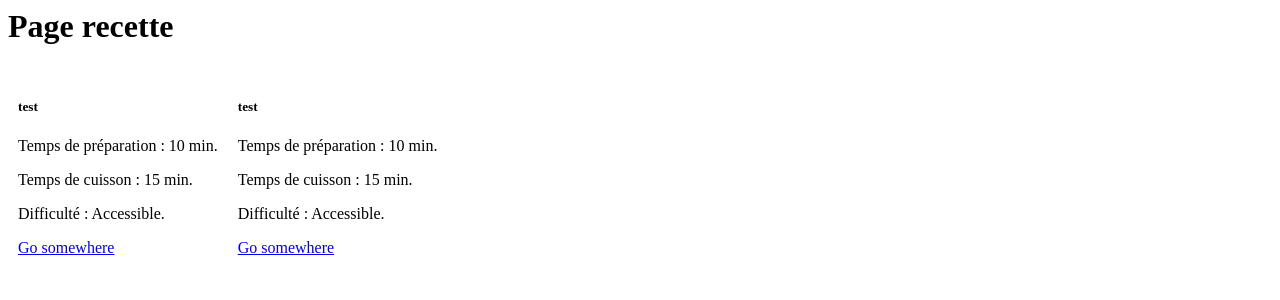
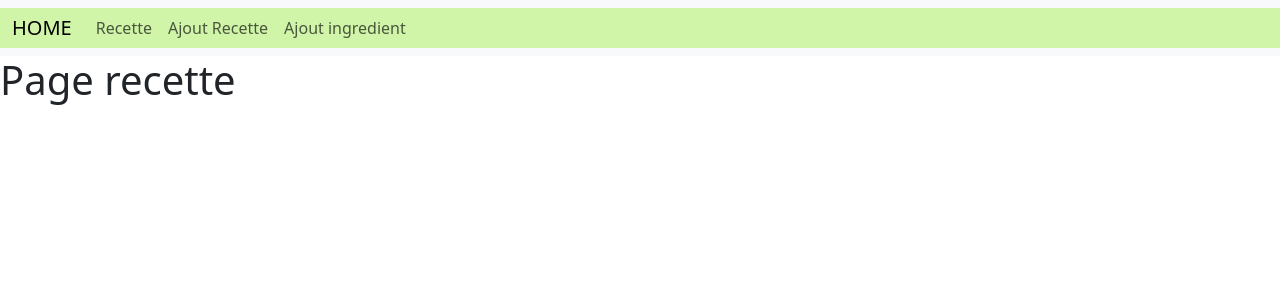
Before and after one commit to LeChatmot/ProjetGroupe1, a PHP site: page /page-recette.php in a window 1280 px wide. Shown: the top 300 px of the page. Run offline with PHP 8.4, Linux system fonts and the light colour scheme.

Commit message:
changement

```diff
--- a/footer.php
+++ b/footer.php
@@ -1,3 +1 @@
 <script src="https://cdn.jsdelivr.net/npm/bootstrap@5.3.2/dist/js/bootstrap.bundle.min.js" integrity="sha384-C6RzsynM9kWDrMNeT87bh95OGNyZPhcTNXj1NW7RuBCsyN/o0jlpcV8Qyq46cDfL" crossorigin="anonymous"></script>
-</body>
-</html>
--- a/header.php
+++ b/header.php
@@ -1,6 +1,14 @@
 <?php
-session_start();
+    session_start();
 
+
+    if(!key_exists('listeIngredients',$_SESSION)){
+      $_SESSION['listeIngredients']=[];
+    }
+    ;
+    if(!key_exists('recettes',$_SESSION)){
+      $_SESSION['recettes']=[];
+    }
 ?>
 
 <!DOCTYPE html>
@@ -11,7 +19,6 @@ session_start();
     <title>Mere Mi-Tone</title>
     <link href="https://cdn.jsdelivr.net/npm/bootstrap@5.3.2/dist/css/bootstrap.min.css" rel="stylesheet" integrity="sha384-T3c6CoIi6uLrA9TneNEoa7RxnatzjcDSCmG1MXxSR1GAsXEV/Dwwykc2MPK8M2HN" crossorigin="anonymous">
 </head>
-<body>
 <header><nav class="navbar navbar-expand-lg bg-body-tertiary">
   <div style="background-color:#D0F5A9;" class="container-fluid">
     <a class="navbar-brand" href="index.php">HOME</a>
@@ -21,13 +28,13 @@ session_start();
     <div class="collapse navbar-collapse" id="navbarSupportedContent">
       <ul class="navbar-nav me-auto mb-2 mb-lg-0">
         <li class="nav-item">
-          <a class="nav-link" href="">Recette</a>
+          <a class="nav-link" href="page-recette.php">Recette</a>
         </li>
         <li class="nav-item">
-          <a class="nav-link" href="">Ajout Recette</a>
+          <a class="nav-link" href="./Ajoutrecettes.php">Ajout Recette</a>
         </li>
         <li class="nav-item">
-          <a class="nav-link" href="">Ajout ingredient</a>
+          <a class="nav-link" href="page-ajout-ingredients.php">Ajout ingredient</a>
         </li>
       </ul>
     </div>
--- a/page-recette.php
+++ b/page-recette.php
@@ -1,43 +1,23 @@
 <?php
-$_SESSION ['recettes'] = [
-        [
-            'nom' => 'test',
-	        'tempsDePreparation' => 10,
-	        'tempsDeCuisson' => 15,
-	        'niveauDeDifficulté' => 'Accessible',
-	        'nombreDePersonnes' => 4,
-	        'ingredients' => ['id'],
-            'quantitéUnité' => 5,
-            'quantitéPoids' => 400,
-        ],
-    [
-        'nom' => 'test',
-        'tempsDePreparation' => 10,
-        'tempsDeCuisson' => 15,
-        'niveauDeDifficulté' => 'Accessible',
-        'nombreDePersonnes' => 4,
-        'ingredients' => ['id'],
-        'quantitéUnité' => 5,
-        'quantitéPoids' => 400,
-    ],
-];
+
+include "header.php"
+
 ?>
 
 <h1>Page recette</h1>
 <div  style=" display: flex; flex-wrap: wrap" >
-    <?php foreach ($_SESSION ['recettes'] as $key => $value) {
-        echo "
+    <?php foreach ($_SESSION['recettes'] as $key => $value) {
+        echo"
             <div class='card d-flex flex-row' style='margin: 10px'>
                 <div class='card-body'>
-                    <h5 class='card-title'>{$value['nom']}</h5>
+                    <h5 class='card-title'>"+$value['nom']+"</h5>
                     <div>
-                        <p class='card-text'>Temps de préparation : {$value['tempsDePreparation']} min.</p>
-                        <p class='card-text'>Temps de cuisson : {$value['tempsDeCuisson']} min.</p>
-                        <p class='card-text'>Difficulté : {$value['niveauDeDifficulté']}.</p>
+                        <p class='card-text'>Temps de préparation : "+$value['tempsDePreparation']+" min.</p>
+                        <p class='card-text'>Temps de cuisson : "+$value['tempsDeCuisson']+" min.</p>
+                        <p class='card-text'>Difficulté : "+$value['niveauDeDifficulté']+".</p>
                     </div>
                     <a href='#' class='btn btn-primary'>Go somewhere</a>
                 </div>
-            </div>
-            ";
+            </div>";
     }?>
 </div>
```
Also changed, not shown: Ajoutrecettes.php (+13 -15 lines), index.php (+1 -12 lines).
